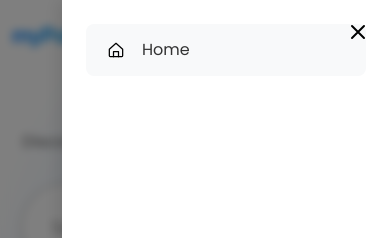
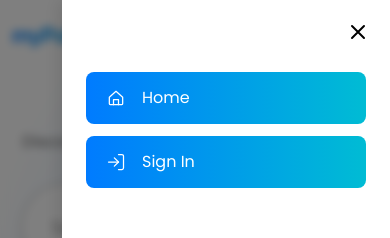
Before and after one commit to nortonrd3/mypokedex, a React (Vite) app: page /#/ in a window 390 px wide. Both pictures are taken after a click on the button 357 px from the left and 35 px from the top of the page. Shown: the top 238 px of the page. Built offline with nearby package versions, Linux system fonts and the light colour scheme; no server answers.

Commit message:
Fix: Add sign-in button to sidebar menu

```diff
--- a/src/components/Sidebar/Sidebar.css
+++ b/src/components/Sidebar/Sidebar.css
@@ -85,6 +85,7 @@
   display: flex;
   flex-direction: column;
   gap: 0.75rem;
+  margin-top: 3rem;
 }
 
 .sidebar__nav-button {
@@ -94,39 +95,53 @@
   padding: 1rem 1.25rem;
   border: none;
   border-radius: 8px;
-  background-color: #f8f9fa;
-  color: #333;
+  background: linear-gradient(90deg, #007bff 0%, #00bcd4 100%);
+  color: white;
   font-family: "Poppins-Regular", sans-serif;
   font-size: 1rem;
   cursor: pointer;
   transition: all 0.25s ease;
   text-align: left;
+  position: relative;
+  overflow: hidden;
+  z-index: 1;
 }
 
-.sidebar__nav-button:hover {
-  background: linear-gradient(90deg, #007bff 0%, #00bcd4 100%);
-  color: white;
+.sidebar__nav-button::before {
+  content: "";
+  position: absolute;
+  top: 0;
+  left: 0;
+  right: 0;
+  bottom: 0;
+  background: linear-gradient(90deg, #0056b3 0%, #0097a7 100%);
+  opacity: 0;
+  transition: opacity 0.25s ease-in-out;
+  border-radius: 8px;
+  z-index: -1;
 }
 
-.sidebar__nav-button:hover .sidebar__nav-button-icon {
-  filter: brightness(0) invert(1);
+.sidebar__nav-button:hover::before {
+  opacity: 1;
 }
 
 .sidebar__nav-button--signout {
   margin-top: auto;
-  background-color: #fff5f5;
-  color: #dc3545;
+  background: linear-gradient(90deg, #dc3545 0%, #c82333 100%);
 }
 
-.sidebar__nav-button--signout:hover {
-  background: linear-gradient(90deg, #dc3545 0%, #c82333 100%);
-  color: white;
+.sidebar__nav-button--signout::before {
+  background: linear-gradient(90deg, #bd2130 0%, #a71d2a 100%);
+}
+
+.sidebar__nav-button--signin {
+  margin-top: auto;
 }
 
 .sidebar__nav-button-icon {
   width: 20px;
   height: 20px;
-  filter: brightness(0);
+  filter: brightness(0) invert(1);
   transition: filter 0.25s ease;
 }
 
@@ -145,6 +160,10 @@
     font-size: 0.8125rem;
   }
 
+  .sidebar__nav {
+    margin-top: 2.5rem;
+  }
+
   .sidebar__nav-button {
     padding: 0.875rem 1rem;
     font-size: 0.9375rem;
--- a/src/components/Sidebar/Sidebar.jsx
+++ b/src/components/Sidebar/Sidebar.jsx
@@ -4,6 +4,7 @@ import "./Sidebar.css";
 import closeIcon from "../../assets/close-icon.svg";
 import homeIcon from "../../assets/home-icon.svg";
 import collectionIcon from "../../assets/collection-icon.svg";
+import signInIcon from "../../assets/signin.svg";
 import signOutIcon from "../../assets/signout.svg";
 
 function Sidebar({ isOpen, onClose, isSignedIn, userEmail, onSignOut }) {
@@ -38,7 +39,7 @@ function Sidebar({ isOpen, onClose, isSignedIn, userEmail, onSignOut }) {
     onClose();
   };
 
-  const handleSignOut = () => {
+  const handleSignInOut = () => {
     onSignOut();
     onClose();
   };
@@ -74,7 +75,7 @@ function Sidebar({ isOpen, onClose, isSignedIn, userEmail, onSignOut }) {
             <span>Home</span>
           </button>
 
-          {isSignedIn && (
+          {isSignedIn ? (
             <>
               <button
                 className="sidebar__nav-button"
@@ -90,7 +91,7 @@ function Sidebar({ isOpen, onClose, isSignedIn, userEmail, onSignOut }) {
 
               <button
                 className="sidebar__nav-button sidebar__nav-button--signout"
-                onClick={handleSignOut}
+                onClick={handleSignInOut}
               >
                 <img
                   src={signOutIcon}
@@ -100,6 +101,18 @@ function Sidebar({ isOpen, onClose, isSignedIn, userEmail, onSignOut }) {
                 <span>Sign Out</span>
               </button>
             </>
+          ) : (
+            <button
+              className="sidebar__nav-button sidebar__nav-button--signin"
+              onClick={handleSignInOut}
+            >
+              <img
+                src={signInIcon}
+                alt="Sign In"
+                className="sidebar__nav-button-icon"
+              />
+              <span>Sign In</span>
+            </button>
           )}
         </nav>
       </div>
```
